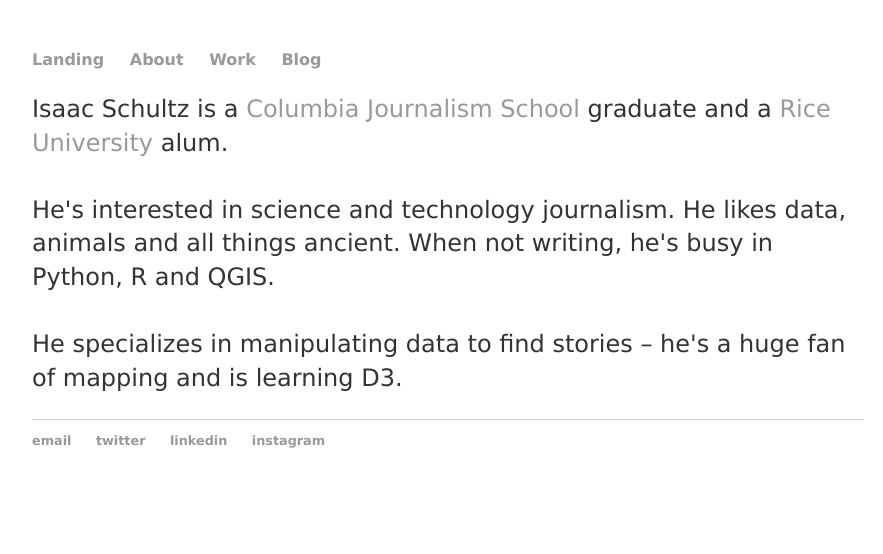
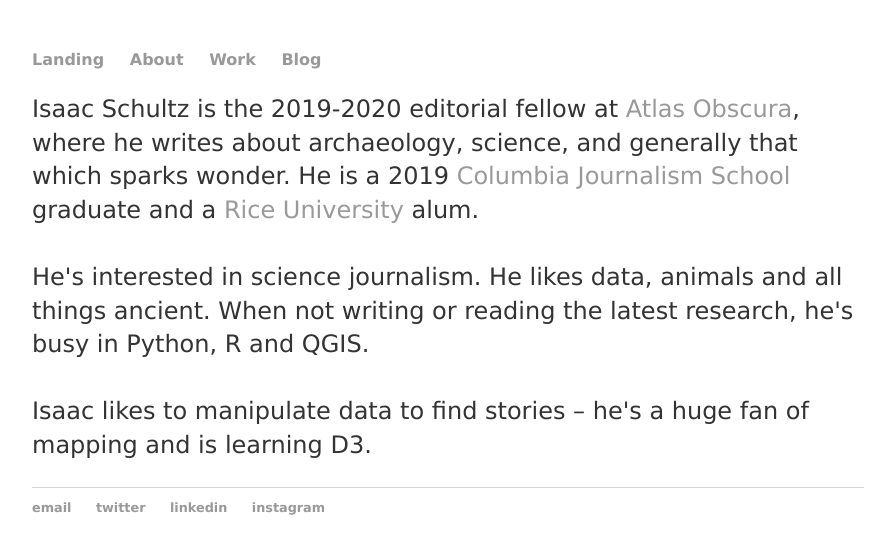
Before and after one commit to isaac-schultz/isaac-schultz.github.io, a Jekyll site: the page built from about/index.html, in a window 1280 px wide. Shown: the top 554 px of the page, without its empty margins (192-1075 px from the left). Built offline with Jekyll 4.4.1, drawn with Linux system fonts in a browser that asks for light colours.

Commit message:
Update index.html

```diff
--- a/about/index.html
+++ b/about/index.html
@@ -3,10 +3,11 @@
 title: Isaac Schultz - About
 ---
 
-<p id="bio"> Isaac Schultz is a <a href="https://journalism.columbia.edu" target="_blank">Columbia Journalism School</a> graduate and a <a href="https://www.rice.edu/" target="_blank">Rice University</a> alum.</li>
+<p id="bio"> Isaac Schultz is the 2019-2020 editorial fellow at <a href="https://www.atlasobscura.com/users/isaacschultz" target="_blank">Atlas Obscura</a>, where he writes about archaeology, science, and generally that which sparks wonder.
+  He is a 2019 <a href="https://journalism.columbia.edu" target="_blank">Columbia Journalism School</a> graduate and a <a href="https://www.rice.edu/" target="_blank">Rice University</a> alum.</li>
 <br>
 <br>
-He's interested in science and technology journalism. He likes data, animals and all things ancient. When not writing, he's busy in Python, R and QGIS.
+He's interested in science journalism. He likes data, animals and all things ancient. When not writing or reading the latest research, he's busy in Python, R and QGIS.
 <br>
 <br>
-He specializes in manipulating data to find stories – he's a huge fan of mapping and is learning D3.</p>
+Isaac likes to manipulate data to find stories – he's a huge fan of mapping and is learning D3.</p>
```
